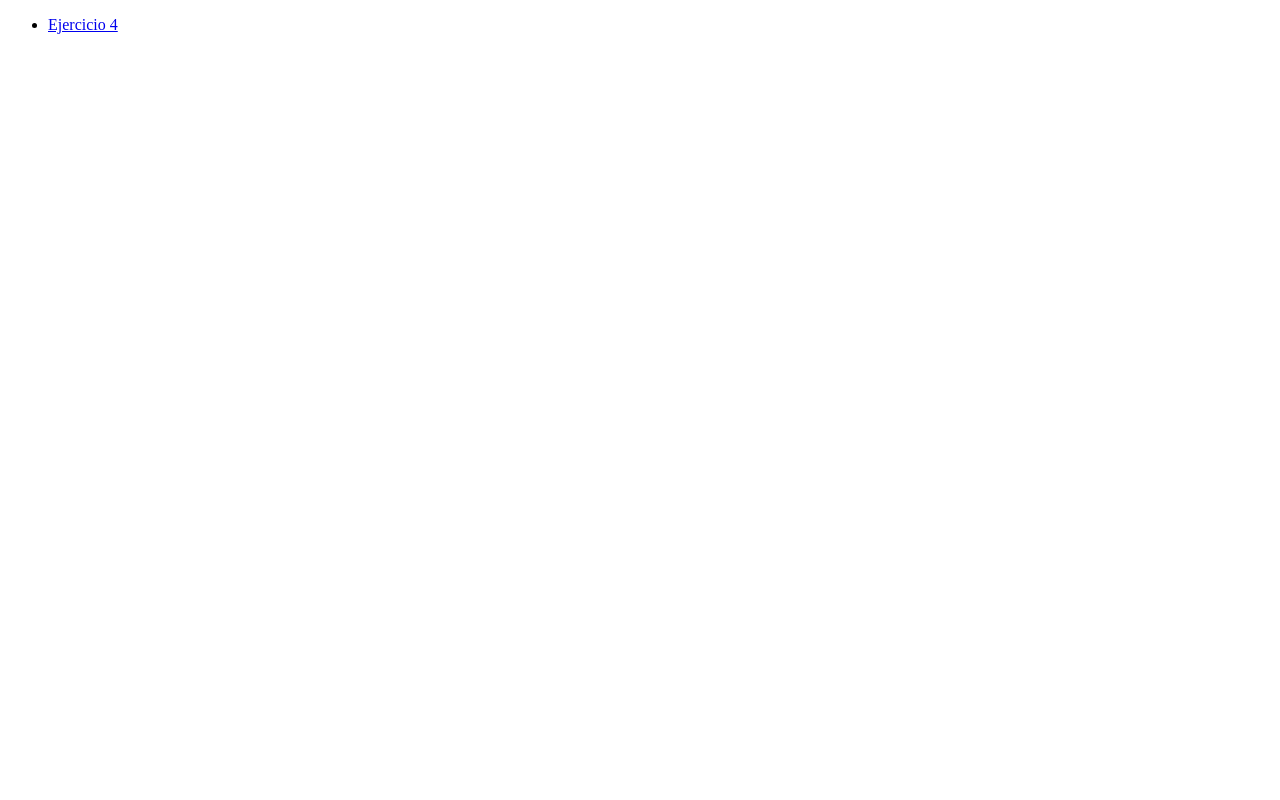
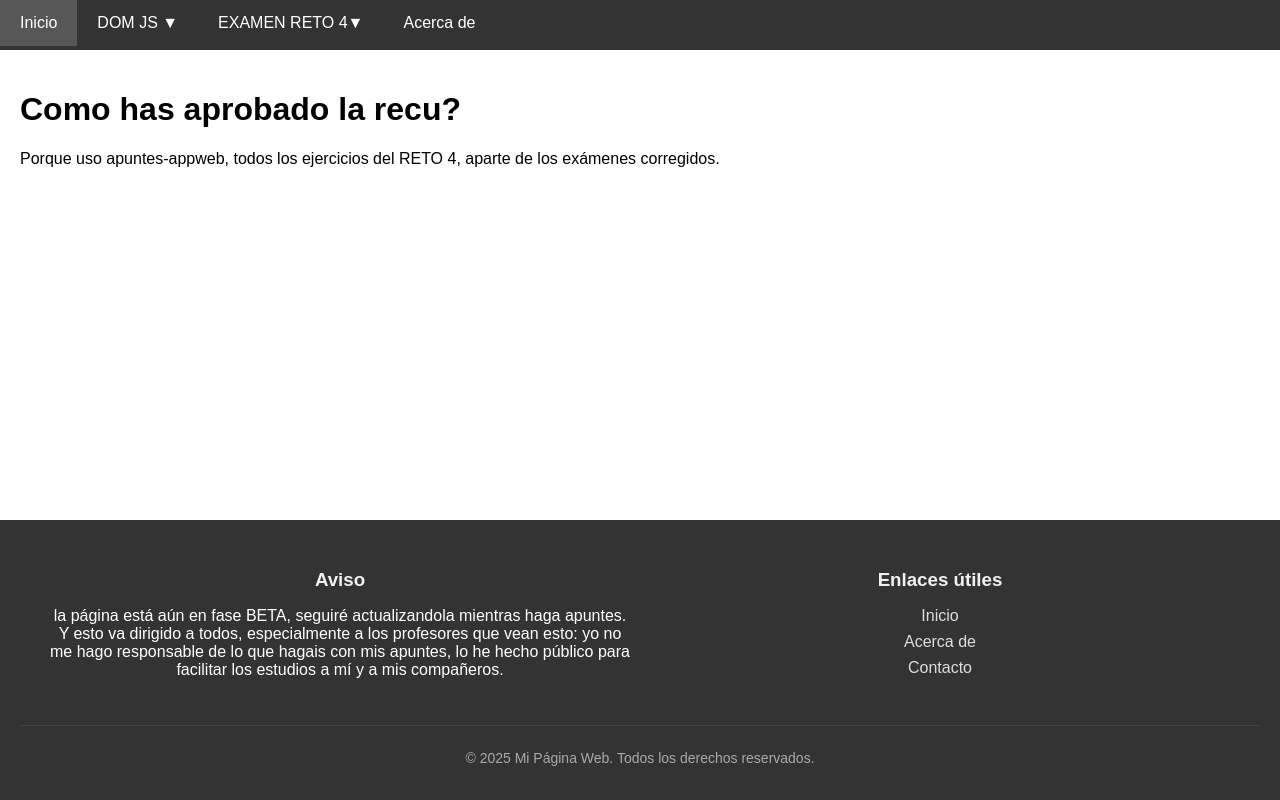
Before and after one commit to sebastiangarzasl0907/ASIR2-appweb-ejercicios, a plain HTML site: page index.html in a window 1280 px wide. Drawn offline with Linux system fonts and the light colour scheme.

Commit message:
Creo la primera interfaz para poder desplegar la página web en fase BETA

```diff
--- a/index.html
+++ b/index.html
@@ -1,13 +1,199 @@
 <!DOCTYPE html>
 <html lang="es">
 <head>
-    <meta charset="UTF-8">
-    <meta name="viewport" content="width=device-width, initial-scale=1.0">
-    <title>Document</title>
+  <meta charset="UTF-8">
+  <title>Mi Página con Menú Desplegable</title>
+  <style>
+    body {
+      font-family: Arial, sans-serif;
+      margin: 0;
+    }
+
+    nav {
+      background-color: #333;
+      overflow: visible;
+      height: 50px;
+    }
+
+    nav ul {
+      list-style-type: none;
+      margin: 0;
+      padding: 0;
+      display: flex;
+    }
+
+    nav ul li {
+      position: relative;
+    }
+
+    nav ul li a {
+      display: block;
+      color: white;
+      padding: 14px 20px;
+      text-decoration: none;
+    }
+
+    nav ul li a:hover {
+      background-color: #575757;
+    }
+
+    /* Estilo para el menú desplegable */
+    nav ul li ul {
+      display: none;
+      position: absolute;
+      top: 100%;
+      left: 0;
+      background-color: #444;
+      min-width: 160px;
+      z-index: 1;
+    }
+
+    nav ul li ul li a {
+      padding: 12px 16px;
+    }
+
+    nav ul li:hover ul {
+      display: block;
+      position: static;
+      z-index: 999;
+    }
+
+footer {
+  background-color: #333;
+  color: white;
+  padding: 20px 0;
+}
+
+.footer-contenido {
+  display: flex;
+  justify-content: space-around;
+  flex-wrap: wrap;
+  max-width: 1200px;
+  margin: auto;
+}
+
+.footer-seccion {
+  flex: 1;
+  min-width: 200px;
+  margin: 10px;
+}
+
+.footer-seccion h3 {
+  margin-bottom: 10px;
+  color: #f1f1f1;
+}
+
+.footer-seccion ul {
+  list-style: none;
+  padding: 0;
+}
+
+.footer-seccion ul li {
+  margin-bottom: 8px;
+}
+
+.footer-seccion ul li a {
+  color: #ddd;
+  text-decoration: none;
+}
+
+.footer-seccion ul li a:hover {
+  color: #fff;
+  text-decoration: underline;
+}
+
+.footer-copy {
+  text-align: center;
+  margin-top: 20px;
+  border-top: 1px solid #444;
+  padding-top: 10px;
+  font-size: 14px;
+  color: #aaa;
+}
+
+html, body {
+  height: 100%;          /* ocupa toda la ventana */
+  margin: 0;
+  display: flex;
+  flex-direction: column;
+}
+
+main {
+  flex: 1;               /* empuja el footer hacia abajo */
+}
+
+footer {
+  background: #333;
+  color: white;
+  padding: 20px;
+  text-align: center;
+}
+  </style>
 </head>
 <body>
+
+  <nav>
     <ul>
-        <li><a href="Ejercicios/RETO4/Ej4/ej4.html">Ejercicio 4</a></li>
+      <li><a href="index.html">Inicio</a></li>
+      <li>
+        <a href="#">DOM JS ▼</a>
+        <ul>
+          <li><a href="Ejercicios/RETO4/Ej1/index.html">Ej 1</a></li>
+          <li><a href="Ejercicios/RETO4/Ej2/index.html">Ej 2</a></li>
+          <li><a href="Ejercicios/RETO4/Ej3A/index.html">Ej 3A</a></li>
+          <li><a href="Ejercicios/RETO4/Ej3B/index.html">Ej 3B</a></li>
+          <li><a href="Ejercicios/RETO4/Ej3C/index.html">Ej 3C</a></li>
+          <li><a href="Ejercicios/RETO4/Ej4/ej4.html">Ej 4</a></li>
+          <li><a href="Ejercicios/RETO4/Ej5/ejercicio5a.html">Ej 5</a></li>
+          <li><a href="Ejercicios/RETO4/Ej5A/ejercicio5a.html">Ej 5A</a></li>
+          <li><a href="Ejercicios/RETO4/Ej5B/contador.html">Ej 5B</a></li>
+          <li><a href="Ejercicios/RETO4/EJ6/e6.html">Ej 6</a></li>
+          <li><a href="Ejercicios/RETO4/Ej7/index.html">Ej 7</a></li>
+          <li><a href="Ejercicios/RETO4/Ej7B/index.html">Ej 7B</a></li>
+          <li><a href="Ejercicios/RETO4/Ej8/ej8.html">Ej 8</a></li>
+          <li><a href="Ejercicios/RETO4/Ej9/ejer12pagina1.html">Ej 9</a></li>
+          <li><a href="Ejercicios/RETO4/Ej10A/ej10a.html">Ej 10A</a></li>
+          <li><a href="Ejercicios/RETO4/Ej10B/ej10a.html">Ej 10B</a></li>
+          <li><a href="Ejercicios/RETO4/Ej11A/ej11a.html">Ej 11A</a></li>
+          <li><a href="Ejercicios/RETO4/Ej11B/ejercicio11b.html">Ej 11B</a></li>
+        </ul>
+      </li>
+      <li>
+        <a href="#">EXAMEN RETO 4▼</a>
+        <ul>
+          <li><a href="https://www.youtube.com/shorts/f2NULwrFiEg">PROXIMAMENTE</a></li>
+        </ul>
+      </li>
+      <li><a href="about.html">Acerca de</a></li>
     </ul>
+  </nav>
+
+  <main style="padding:20px;">
+    <h1>Como has aprobado la recu?</h1>
+    <p>Porque uso apuntes-appweb, todos los ejercicios del RETO 4, aparte de los exámenes corregidos.</p>
+  </main>
+
+<footer>
+  <div class="footer-contenido">
+    <div class="footer-seccion">
+      <h3>Aviso</h3>
+          <p>la página está aún en fase BETA, seguiré actualizandola mientras haga apuntes.
+        Y esto va dirigido a todos, especialmente a los profesores que vean esto: yo no me hago responsable
+        de lo que hagais con mis apuntes, lo he hecho público para facilitar los estudios a mí y a mis compañeros. </p>
+    </div>
+    <div class="footer-seccion">
+      <h3>Enlaces útiles</h3>
+      <ul>
+        <li><a href="index.html">Inicio</a></li>
+        <li><a href="about.html">Acerca de</a></li>
+        <li><a href="contacto.html">Contacto</a></li>
+      </ul>
+    </div>
+  </div>
+  <div class="footer-copy">
+    <p>&copy; 2025 Mi Página Web. Todos los derechos reservados.</p>
+  </div>
+</footer>
+
 </body>
 </html>
```
